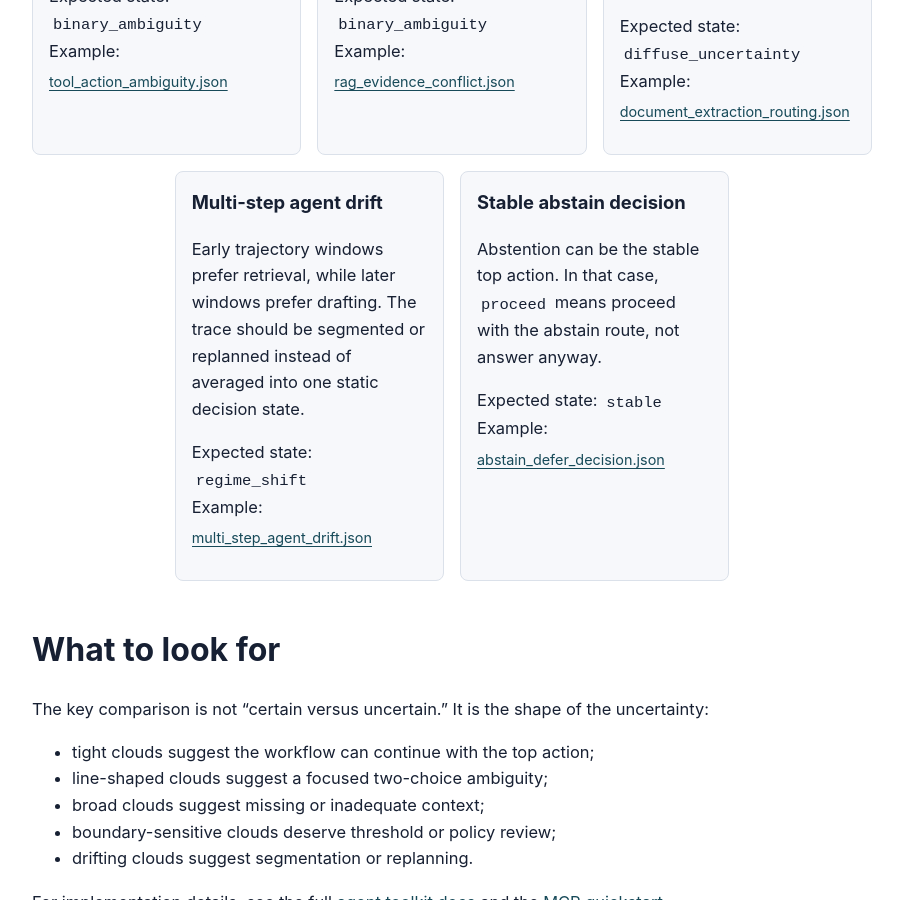
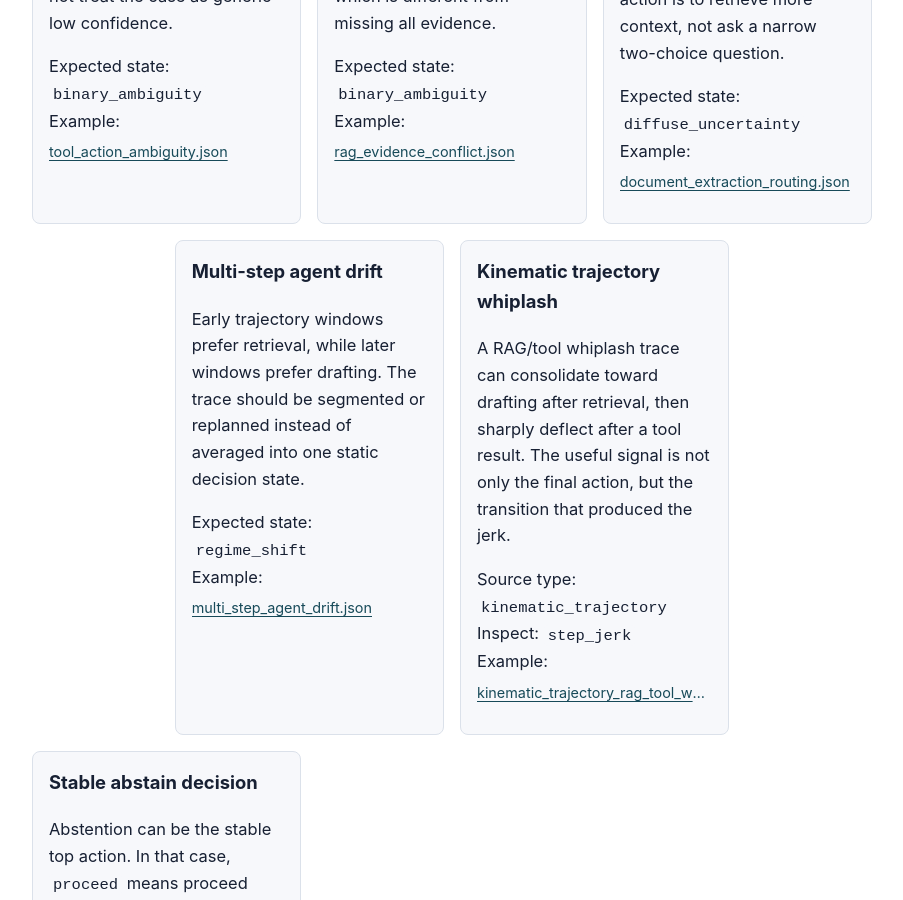
Before and after one commit to zmichels/decision-pga-pages, a Jekyll site: the page built from toolkit.md, in a window 1280 px wide and 900 px high, scrolled down 1662 px. Shown: the whole window, without its empty margins (188-1091 px from the left). Built offline with Jekyll 4.4.1, drawn with Linux system fonts in a browser that asks for light colours; some of the changed text lies outside the part shown.

Commit message:
Cross-link kinematic companion

```diff
--- a/toolkit.md
+++ b/toolkit.md
@@ -23,6 +23,11 @@
 of candidate actions, then returns a compact decision-state readout. It is
 local, deterministic, and model-neutral. It is not a production safety layer or
 a claim that an answer is correct.
+
+For trajectory-specific reading, see
+[Kinematic Decision-PGA]({{ '/kinematics/' | relative_url }}), which explains
+how velocity, drift, and jerk can characterize observed motion across RAG,
+tool-use, and final-output steps.
 
 <div class="actions">
   <a class="button" href="https://github.com/zmichels/Decision-PGA/blob/main/docs/agent-toolkit.md">Open full toolkit docs</a>
@@ -115,6 +120,20 @@
     </p>
   </section>
   <section class="panel">
+    <h3>Kinematic trajectory whiplash</h3>
+    <p>
+      A RAG/tool whiplash trace can consolidate toward drafting after retrieval,
+      then sharply deflect after a tool result. The useful signal is not only
+      the final action, but the transition that produced the jerk.
+    </p>
+    <p>
+      Source type: <code>kinematic_trajectory</code><br>
+      Inspect: <code>step_jerk</code><br>
+      Example:
+      <a class="example-link" href="https://github.com/zmichels/Decision-PGA/blob/main/examples/agent/kinematic_trajectory_rag_tool_whiplash.json">kinematic_trajectory_rag_tool_whiplash.json</a>
+    </p>
+  </section>
+  <section class="panel">
     <h3>Stable abstain decision</h3>
     <p>
       Abstention can be the stable top action. In that case,
```
Also changed, not shown: article.md (+5 -0 lines), scripts/validate_publication.py (+14 -0 lines), telescoping.md (+4 -1 lines).
